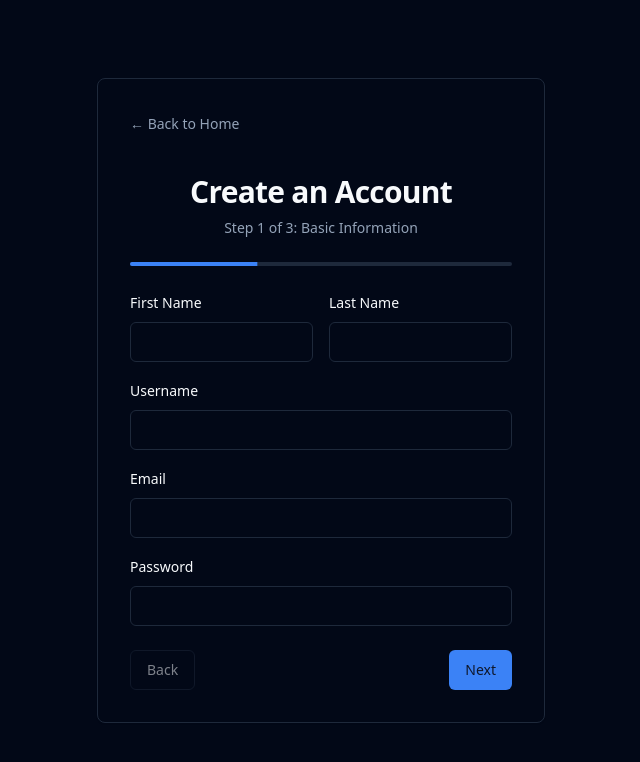
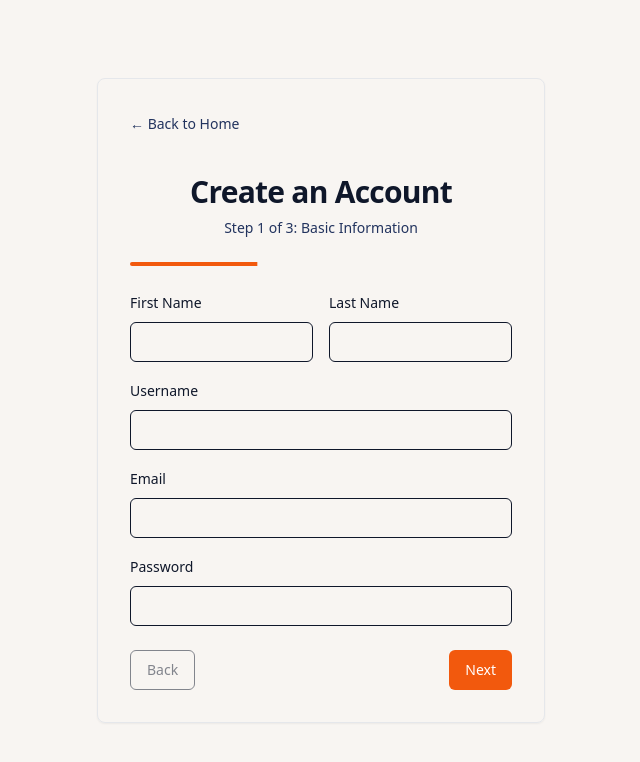
Before and after one commit to LazarusTH/see, a React (Vite) app: page /signup in a window 1280 px wide. Shown: the top 762 px of the page, without its empty margins (319-959 px from the left). Built offline with nearby package versions, Linux system fonts and the light colour scheme.

Commit message:
Update index.css

```diff
--- a/src/index.css
+++ b/src/index.css
@@ -4,98 +4,76 @@
 
 @layer base {
   :root {
-    --background: 222.2 84% 4.9%;
-    --foreground: 210 40% 98%;
+    --background: 30 30% 96%;
+    --foreground: 222.2 47.4% 11.2%;
 
-    --card: 222.2 84% 4.9%;
-    --card-foreground: 210 40% 98%;
+    --primary: 20 90% 50%;
+    --primary-foreground: 0 0% 100%;
 
-    --popover: 222.2 84% 4.9%;
-    --popover-foreground: 210 40% 98%;
+    --muted: 30 30% 88%;
+    --muted-foreground: 222.2 47.4% 25%;
 
-    --primary: 217.2 91.2% 59.8%;
-    --primary-foreground: 222.2 47.4% 11.2%;
+    --border: 30 30% 80%;
+    --radius: 0.5rem;
+  }
 
-    --secondary: 217.2 32.6% 17.5%;
-    --secondary-foreground: 210 40% 98%;
-
-    --muted: 217.2 32.6% 17.5%;
-    --muted-foreground: 215 20.2% 65.1%;
-
-    --accent: 217.2 32.6% 17.5%;
-    --accent-foreground: 210 40% 98%;
-
-    --destructive: 0 62.8% 30.6%;
-    --destructive-foreground: 210 40% 98%;
-
-    --border: 217.2 32.6% 17.5%;
-    --input: 217.2 32.6% 17.5%;
-    --ring: 212.7 26.8% 83.9%;
-
-    --radius: 0.5rem;
+  body {
+    @apply bg-[#FAF4ED] text-foreground;
   }
 }
 
-@layer base {
-  * {
-    @apply border-border;
+.navbar {
+  @apply flex items-center justify-between w-full max-w-7xl mx-auto py-6 px-6 lg:px-12;
+}
+
+.navbar a {
+  @apply text-gray-700 font-medium transition-colors hover:text-primary;
+}
+
+.hero {
+  @apply flex flex-col items-center text-center py-24 px-6;
+}
+
+.hero h1 {
+  @apply text-5xl font-bold text-gray-900 leading-tight max-w-3xl;
+}
+
+.hero p {
+  @apply text-lg text-gray-600 mt-4 max-w-2xl;
+}
+
+.cta-button {
+  @apply bg-primary text-primary-foreground px-6 py-3 rounded-full text-lg font-semibold shadow-md mt-6 transition-all hover:bg-orange-500 hover:shadow-lg;
+}
+
+.features {
+  @apply grid grid-cols-2 md:grid-cols-4 gap-8 mt-16;
+}
+
+.feature-item {
+  @apply flex flex-col items-center text-center;
+}
+
+.feature-item svg {
+  @apply text-primary w-12 h-12 mb-4;
+}
+
+.footer {
+  @apply bg-gray-100 py-12 text-center text-gray-600;
+}
+
+/* Animations */
+@keyframes fadeInUp {
+  from {
+    opacity: 0;
+    transform: translateY(20px);
   }
-  body {
-    @apply bg-[#0A0F1C] text-foreground;
+  to {
+    opacity: 1;
+    transform: translateY(0);
   }
 }
 
-.status-badge {
-  @apply px-2 py-1 rounded-full text-xs font-medium;
+.fade-in {
+  animation: fadeInUp 0.8s ease-out;
 }
-
-.status-badge.approved {
-  @apply bg-green-500/20 text-green-500;
-}
-
-.status-badge.rejected {
-  @apply bg-red-500/20 text-red-500;
-}
-
-.status-badge.pending {
-  @apply bg-yellow-500/20 text-yellow-500;
-}
-
-.stat-card {
-  @apply bg-[#0E1527] rounded-lg p-6 border border-[#1E293B];
-}
-
-.transaction-table {
-  @apply w-full border-collapse;
-}
-
-.transaction-table th {
-  @apply text-left py-4 px-4 text-gray-400 font-medium text-sm;
-}
-
-.transaction-table td {
-  @apply py-4 px-4 border-t border-[#1E293B];
-}
-
-.sidebar {
-  @apply bg-[#0E1527] border-r border-[#1E293B] w-64 p-6 relative;
-}
-
-.sidebar-link {
-  @apply flex items-center gap-3 px-4 py-2.5 rounded-lg text-gray-400 hover:bg-[#1E293B] hover:text-white transition-colors;
-}
-
-.sidebar-link.active {
-  @apply bg-[#1E293B] text-white;
-}
-
-/* Mobile Responsive Styles */
-@media (max-width: 768px) {
-  .sidebar {
-    @apply fixed inset-y-0 left-0 transform -translate-x-full transition-transform duration-200 ease-in-out z-30;
-  }
-
-  .sidebar.open {
-    @apply translate-x-0;
-  }
-}
```
